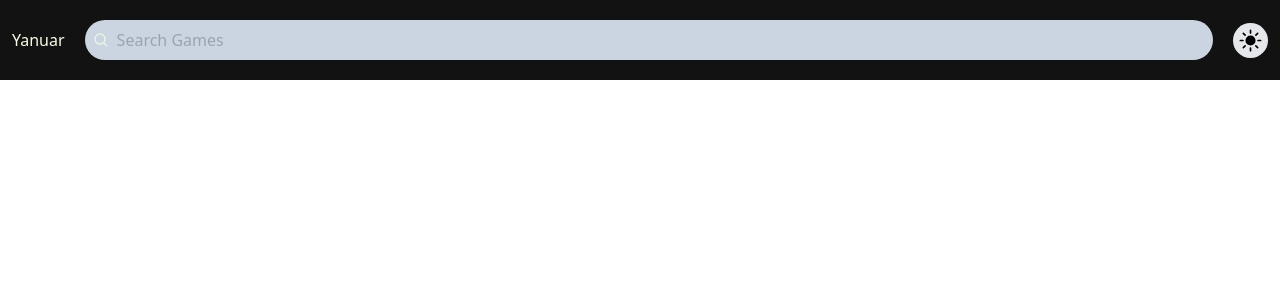
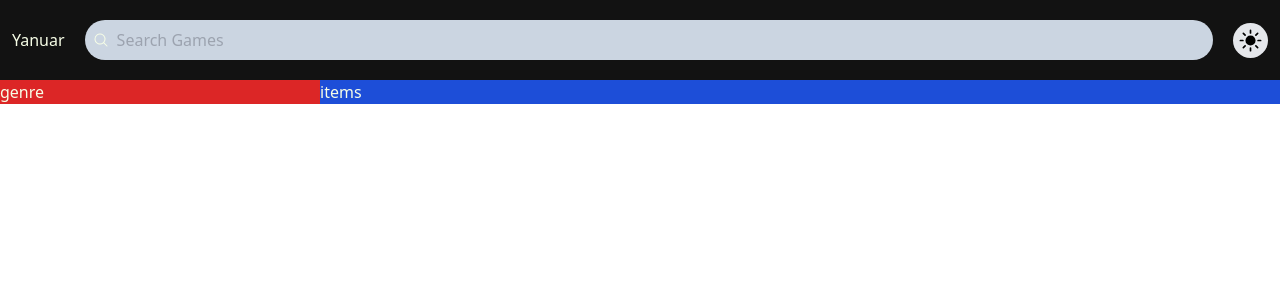
Before and after one commit to Yanuarprayoga9/Game-Listing, a React (Vite) app: page / in a window 1280 px wide. Shown: the top 300 px of the page. Built offline with nearby package versions, Linux system fonts and the light colour scheme.

Commit message:
implemet : Responsive Layout

```diff
--- a/src/Components/Header.jsx
+++ b/src/Components/Header.jsx
@@ -9,7 +9,7 @@ const Header = () => {
     // }
     const { theme, setTheme } = useContext(ThemeContext);
     return (
-        <div className={`${theme=='dark'? 'text-lime-50': ''} flex items-center p-3`}>
+        <div className={`${theme == 'dark' ? 'text-lime-50' : ''} flex items-center p-3`}>
             {/* <img src={logo} alt="logo" width={60}/> */}
             <h2 >Yanuar</h2>
             <div className='flex bg-slate-300 p-2 w-full items-center mx-5 rounded-full mt-2 m-2'>
@@ -18,10 +18,10 @@ const Header = () => {
             </div>
             <div>
                 {theme == 'dark' ? <HiSun className="text-[35px] cursor-pointer bg-gray-200 text-black p-1 rounded-full "
-                    onClick={() => setTheme('light')} />
+                    onClick={() => {setTheme('light');localStorage.setItem('theme','dark')} } />
                     :
                     <HiMoon className="text-[35px] cursor-pointer bg-gray-200 text-black p-1 rounded-full"
-                        onClick={() => setTheme('dark')} />}
+                        onClick={() => {setTheme('dark') ;localStorage.setItem('theme','dark')}} />}
             </div>
         </div>
 
--- a/src/Pages/Home.jsx
+++ b/src/Pages/Home.jsx
@@ -1,8 +1,18 @@
+import { ThemeContext } from '../Context/ThemeContext';
+import { useContext, useEffect, useState } from 'react';
 
 const Home = () => {
+  const { theme, setTheme } = useContext(ThemeContext);
+
+  useEffect(()=>{
+    console.log(localStorage.getItem('theme'))
+  },[])
   return (
-    <div>
-
+    <div className={`${theme=='dark'?'text-lime-50':null} grid grid-cols-4 place-items-center-center`}>
+        <div className="h-full bg-red-600 hidden md:block">genre</div>
+        <div className=" bg-blue-700 w-full md:col-span-3 col-span-4 ">
+          items
+        </div>
     </div>
   )
 }
```
